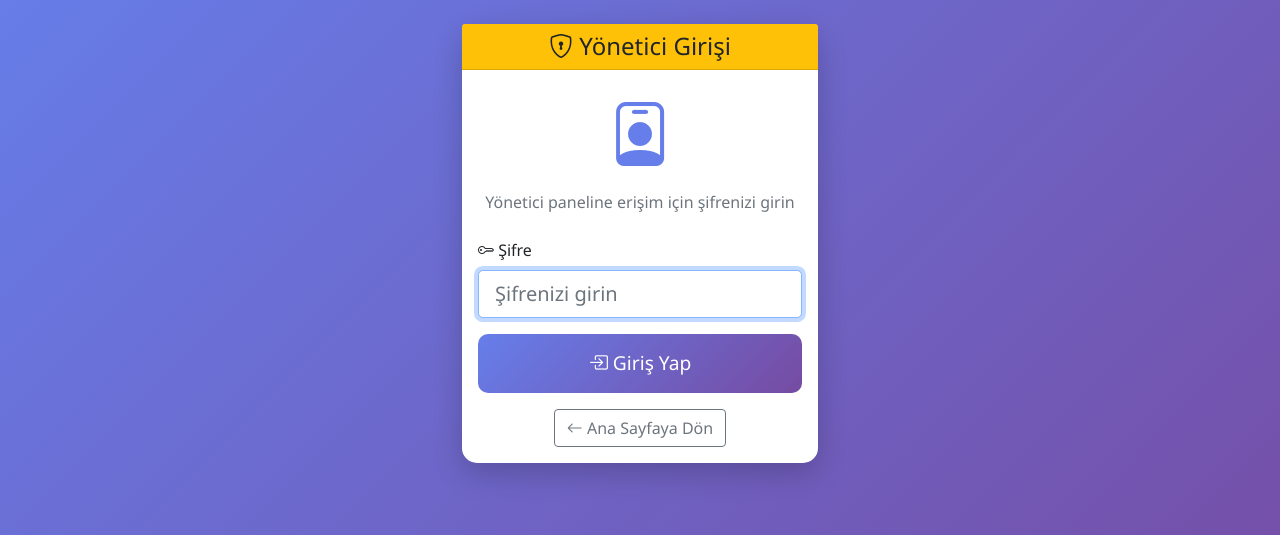
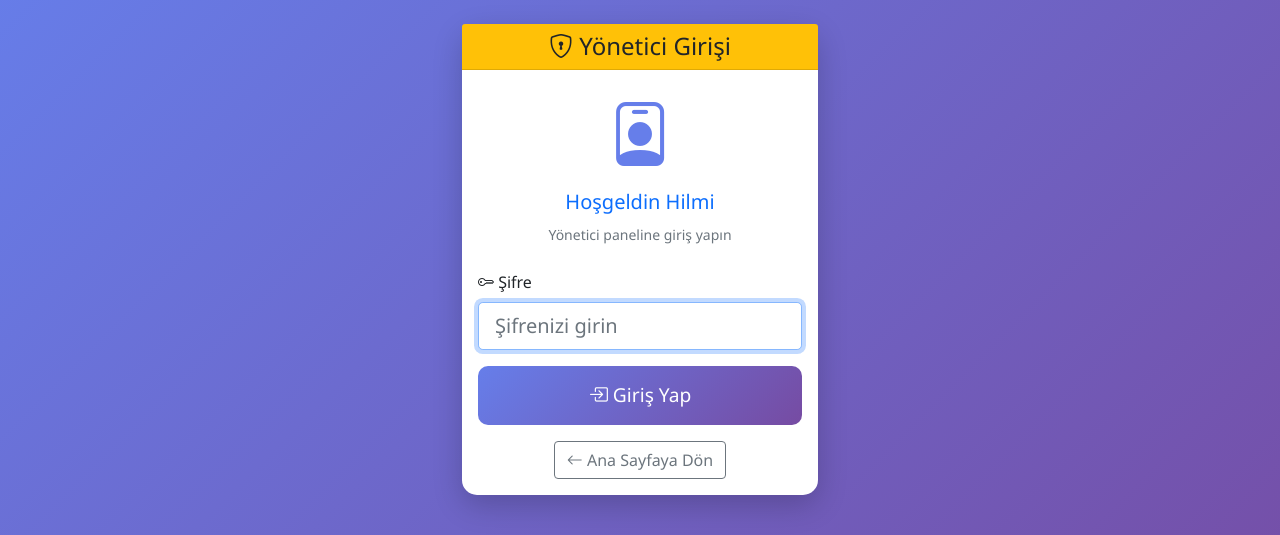
Before and after one commit to krsmer/istakip, a Flask app: page /admin-login in a window 1280 px wide. Shown: the part 56-591 px from the top of the page. Run offline with Flask 3, Linux system fonts and the light colour scheme; some libraries are stand-ins or nearby versions.

Commit message:
Kişiselleştirme: Admin login sayfasına 'Hoşgeldin Hilmi' mesajı eklendi

```diff
--- a/templates/admin_login.html
+++ b/templates/admin_login.html
@@ -27,7 +27,8 @@
                 <form method="POST" action="/admin-login" id="loginForm">
                     <div class="text-center mb-4">
                         <i class="bi bi-person-badge" style="font-size: 4rem; color: #667eea;"></i>
-                        <p class="text-muted mt-2">Yönetici paneline erişim için şifrenizi girin</p>
+                        <h5 class="mt-2 text-primary">Hoşgeldin Hilmi</h5>
+                        <small class="text-muted">Yönetici paneline giriş yapın</small>
                     </div>
 
                     <div class="mb-3">
```
